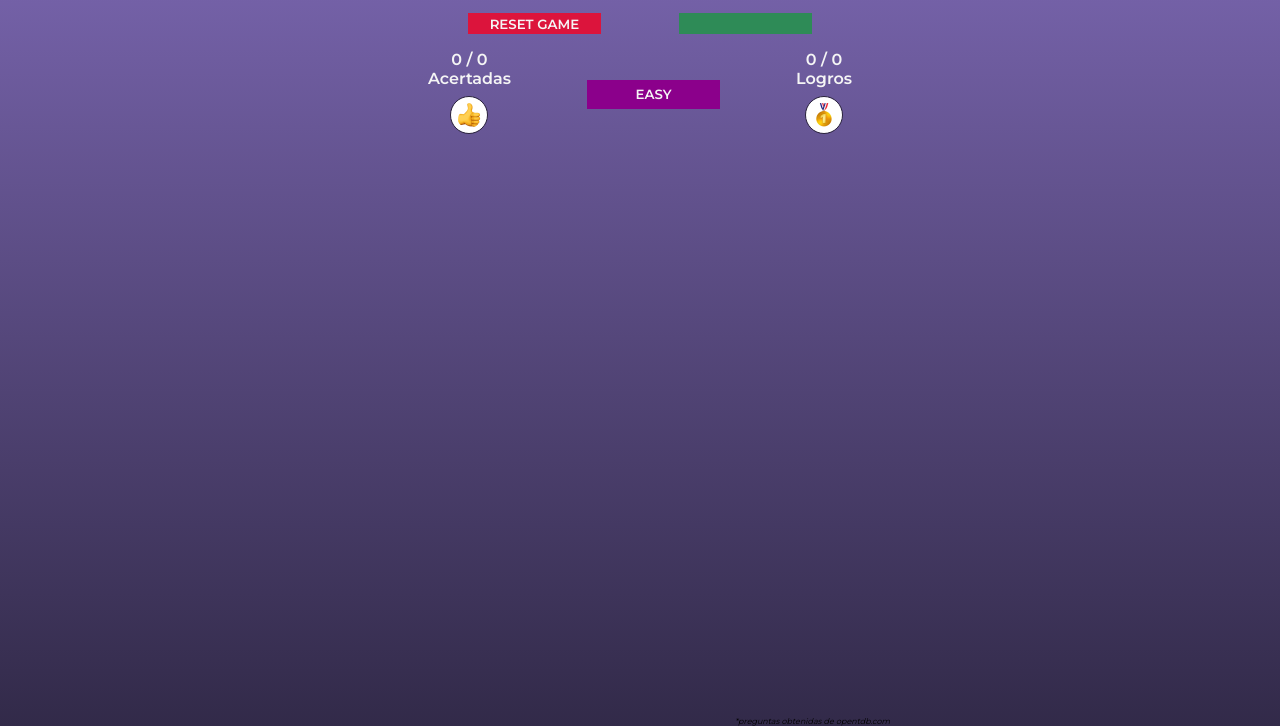
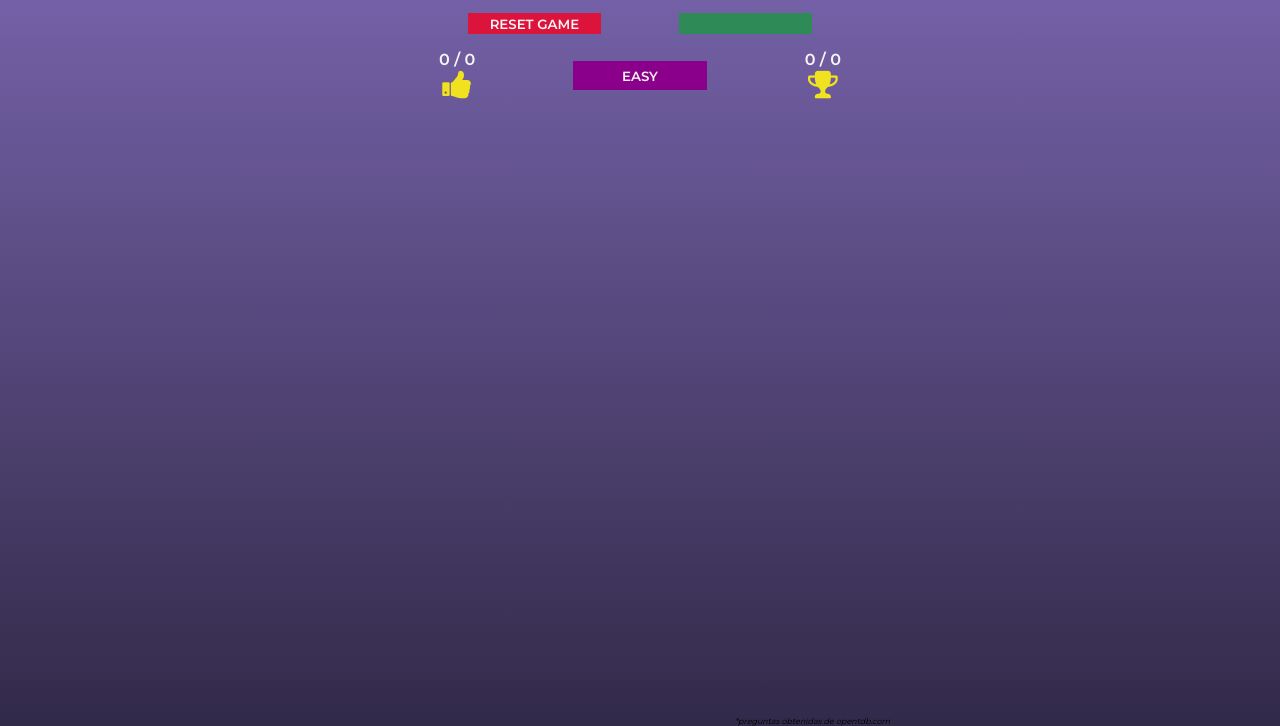
Before and after one commit to TeamSalus/hojaAct29_JordiGil, a website: page index.html in a window 1280 px wide. Shown: the part 74-800 px from the top of the page. Drawn offline with Linux system fonts and the light colour scheme; no server answers.

Commit message:
Cambio imagenes por iconos fAwesome

```diff
--- a/index.html
+++ b/index.html
@@ -24,8 +24,7 @@
                         <span id="preguntasAcertadas">0</span> /
                         <span id="preguntasRespondidas">0</span>
                     </p>
-                    <p class="puntuacion__numeroPregunta">Acertadas</p>
-                    <img class="ico_cabecera" src="./view/img/ok.png" />
+                    <i class="fa fa-thumbs-up fa-2x colorIco"></i>
                 </div>
                 <button id="btnNivel" class="puntuacion__nivel">EASY</button>
                 <div class="puntuacion__logros">
@@ -33,8 +32,7 @@
                         <span id="logrosConseguidos">0</span> /
                         <span id="logrosDisponibles">0</span>
                     </p>
-                    <p class="puntuacion__categoria">Logros</p>
-                    <img class="ico_cabecera" src="./view/img/logros.png" />
+                    <i class="fa fa-trophy fa-2x colorIco"></i>
                 </div>
             </div>
             <div id="preguntas" class="preguntas"></div>
--- a/view/css/style.css
+++ b/view/css/style.css
@@ -134,10 +134,6 @@ h1 {
     margin-left: auto;
 }
 
-.ico_cabecera {
-    margin-top: 0.5rem;
-    padding: 5px;
-    background-color: white;
-    border: 1px solid #28213b;
-    border-radius: 50%;
+.colorIco {
+    color: #f0e21e;
 }
```
Also changed, not shown: view/img/logros.png (deleted), view/img/ok.png (deleted).
